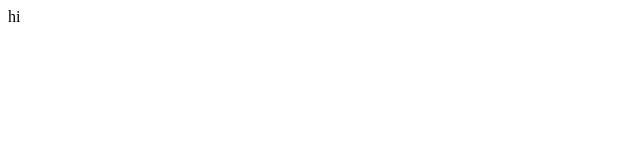
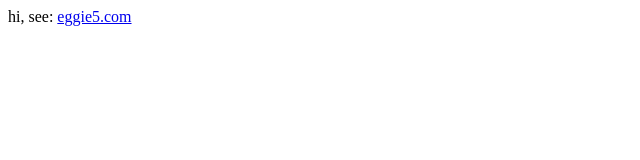
Before and after one commit to eggie5/eggie5.github.com, a plain HTML site: page index.html in a window 1280 px wide. Shown: the whole page, without its empty margins (0-640 px from the left). Drawn offline with Linux system fonts and the light colour scheme.

Commit message:
Update index.html

```diff
--- a/index.html
+++ b/index.html
@@ -4,6 +4,6 @@
 		<title>eggie5</title>
 	</head>
 	<body>
-		hi
+		hi, see: <a href="http://eggie5.com">eggie5.com</a>
 	</body>
 </html>
```
